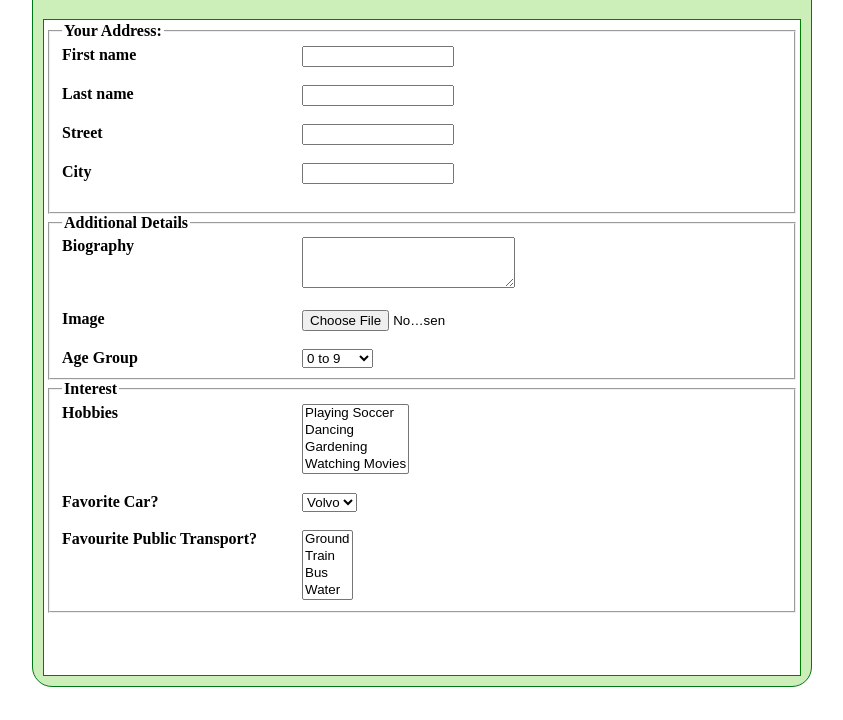
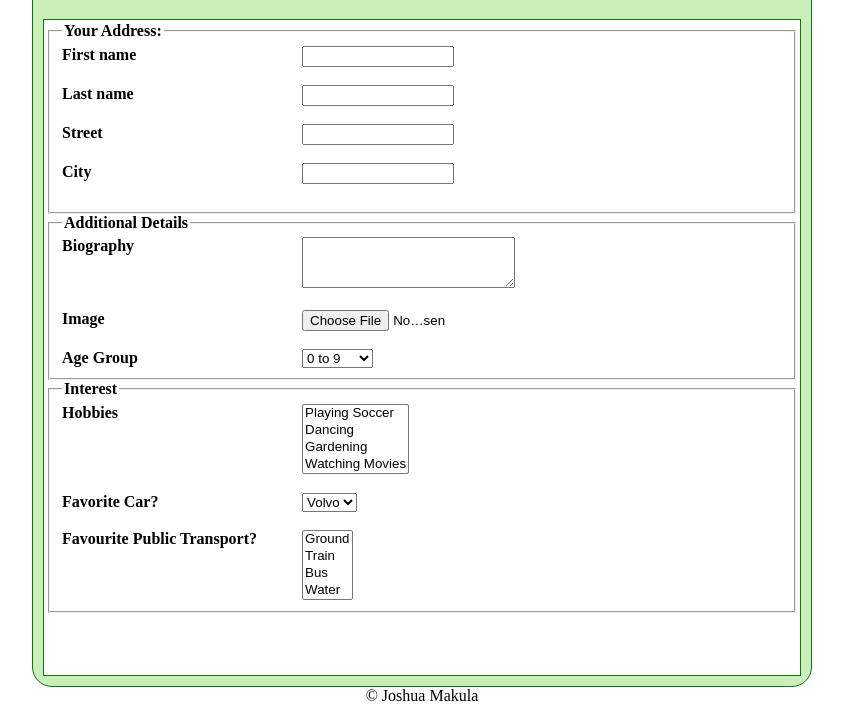
Before and after one commit to joshuamakula/form, a plain HTML site: page index.html in a window 1280 px wide. Shown: the part 80-800 px from the top of the page, without its empty margins (218-1061 px from the left). Drawn offline with Linux system fonts and the light colour scheme.

Commit message:
complete form

```diff
--- a/index.html
+++ b/index.html
@@ -122,6 +122,8 @@
   </div>
   </div>
 
+  <div style="text-align: center;">&copy; Joshua Makula</div>
+
 
   <!-- <script src="bootstrap/js/bootstrap.min.js"></script>
   <script src="bootstrap/js/jquery-3.5.1.slim.min.js"></script>
```
